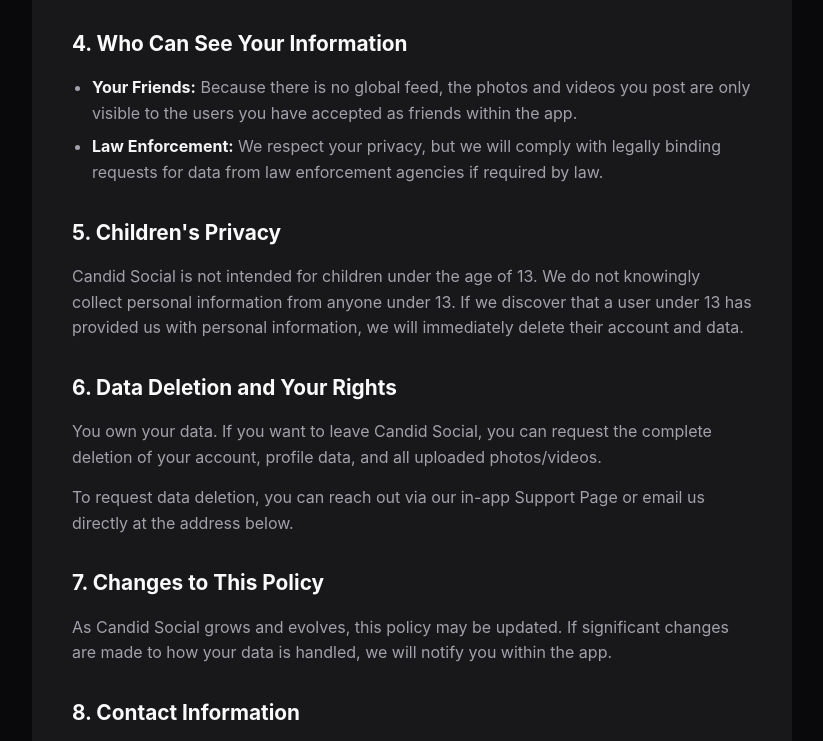
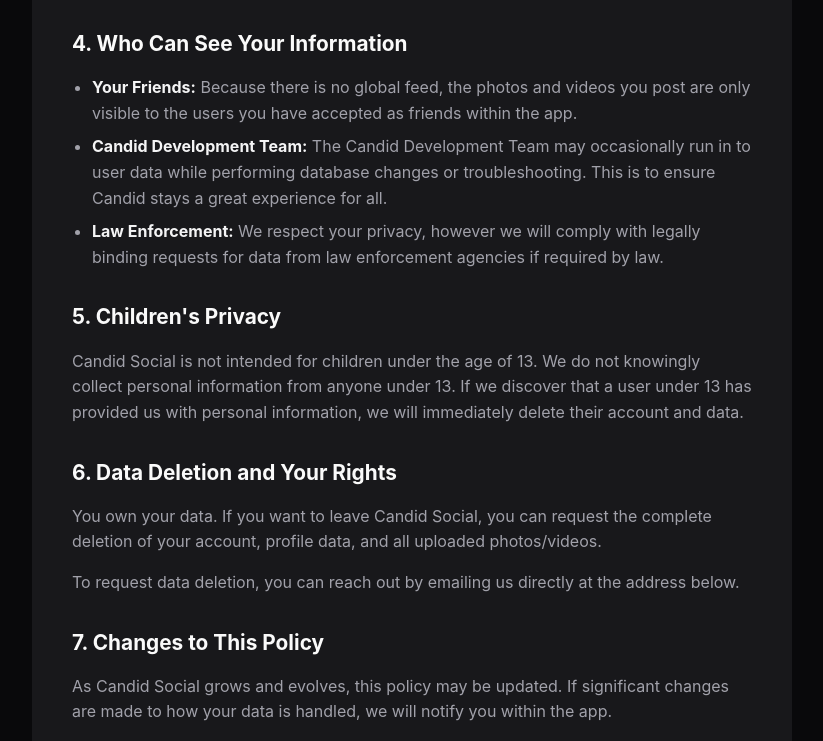
Before and after one commit to DerekHaber/justcandid, a plain HTML site: page privacy.html in a window 1280 px wide. Shown: the part 1410-2151 px from the top of the page, without its empty margins (228-1051 px from the left). Drawn offline with Linux system fonts and the light colour scheme.

Commit message:
Update privacy policy for clarity and accuracy

```diff
--- a/privacy.html
+++ b/privacy.html
@@ -149,7 +149,7 @@
             <h3>1. Information We Collect</h3>
             <p>We only collect the essential information needed to make Candid Social work.</p>
             <ul>
-                <li><strong>Account Information:</strong> When you create an account, we collect your email address, display name, and profile photo.</li>
+                <li><strong>Account Information:</strong> When you create an account, we collect your email address, username, display name, and profile photo.</li>
                 <li><strong>User-Generated Content:</strong> We collect and store the images and videos you take and share through the Candid Social app.</li>
                 <li><strong>What We DO NOT Collect:</strong> We do not collect your GPS location data, we do not request access to your phone’s address book or contacts, and we currently do not use any hidden tracking or analytics software to monitor your behavior in the app. Users find friends strictly by searching for usernames.</li>
             </ul>
@@ -173,7 +173,8 @@
             <h3>4. Who Can See Your Information</h3>
             <ul>
                 <li><strong>Your Friends:</strong> Because there is no global feed, the photos and videos you post are only visible to the users you have accepted as friends within the app.</li>
-                <li><strong>Law Enforcement:</strong> We respect your privacy, but we will comply with legally binding requests for data from law enforcement agencies if required by law.</li>
+                <li><strong>Candid Development Team:</strong> The Candid Development Team may occasionally run in to user data while performing database changes or troubleshooting. This is to ensure Candid stays a great experience for all.</li>
+                <li><strong>Law Enforcement:</strong> We respect your privacy, however we will comply with legally binding requests for data from law enforcement agencies if required by law.</li>
             </ul>
 
             <h3>5. Children's Privacy</h3>
@@ -181,7 +182,7 @@
 
             <h3>6. Data Deletion and Your Rights</h3>
             <p>You own your data. If you want to leave Candid Social, you can request the complete deletion of your account, profile data, and all uploaded photos/videos.</p>
-            <p>To request data deletion, you can reach out via our in-app Support Page or email us directly at the address below.</p>
+            <p>To request data deletion, you can reach out by emailing us directly at the address below.</p>
 
             <h3>7. Changes to This Policy</h3>
             <p>As Candid Social grows and evolves, this policy may be updated. If significant changes are made to how your data is handled, we will notify you within the app.</p>
```
